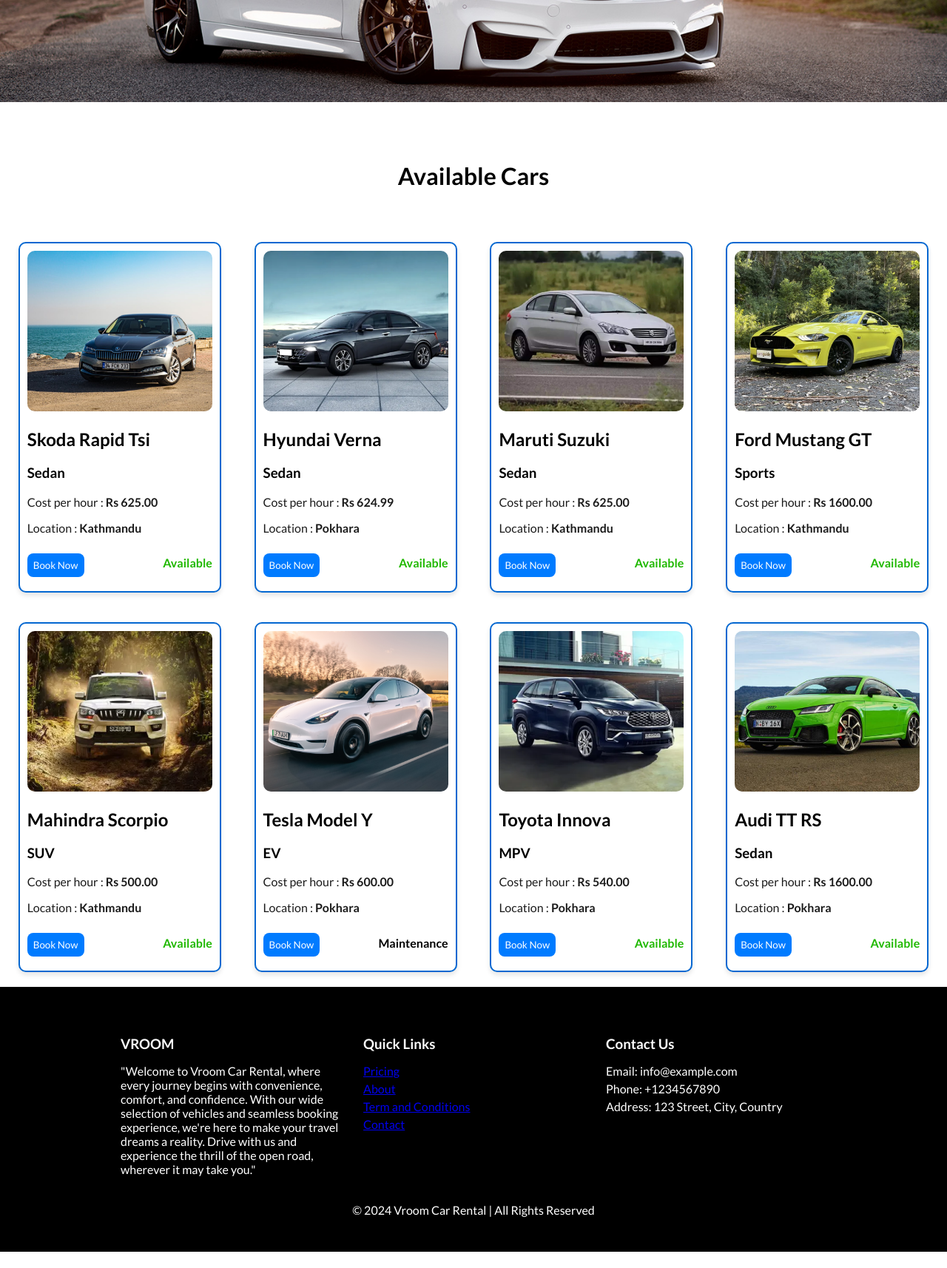
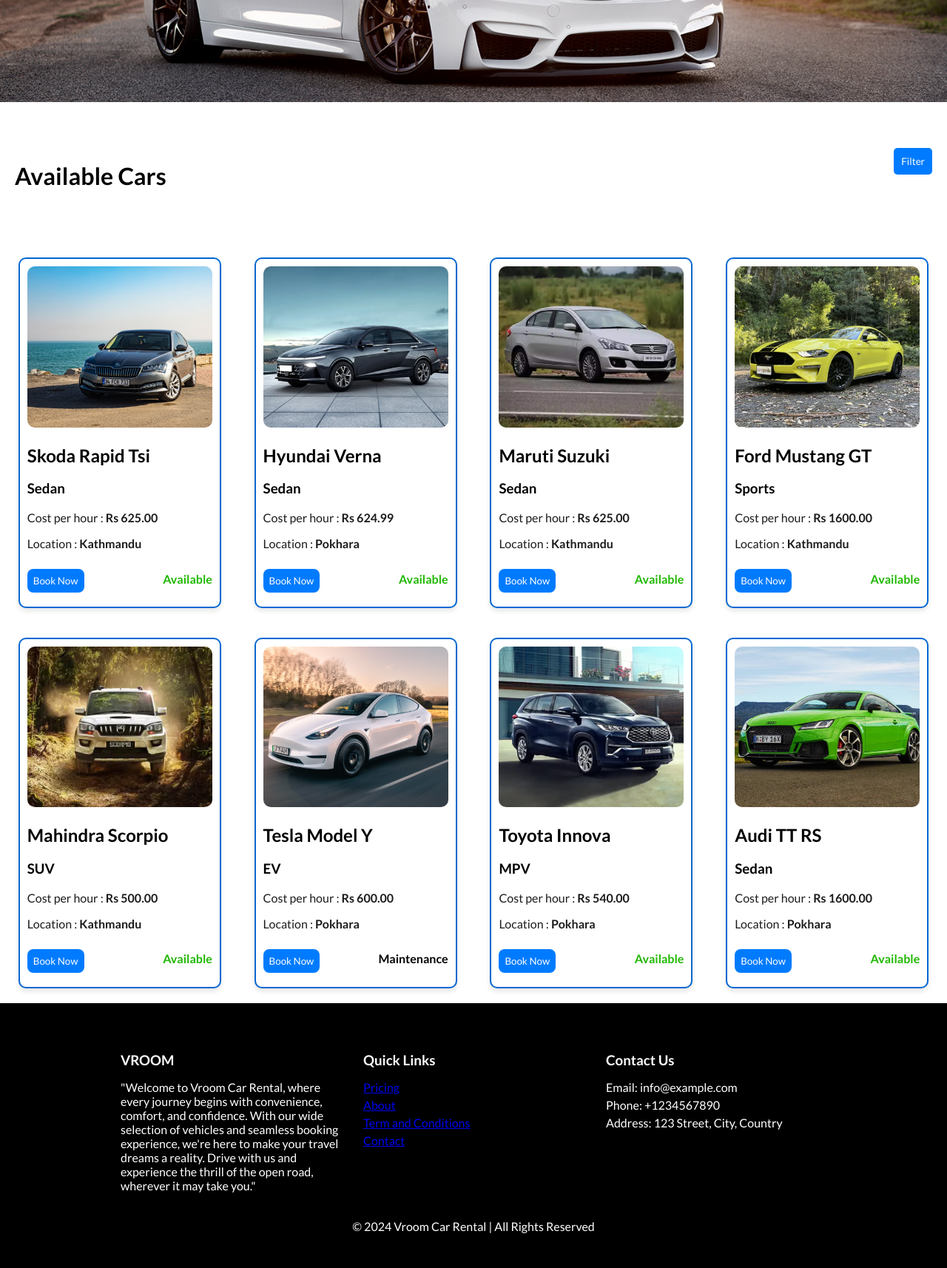
Before and after one commit to sagarnewpane/vroom, a Django app: page /cars/available-cars/ in a window 1280 px wide. Shown: the part 362-2076 px from the top of the page at 74% size. Before the commit the page ends 2054 px from the top, so only its background shows below. Run offline with Django 5.2, Linux system fonts and the light colour scheme; a user stored in the database is signed in; data comes from the database, SQL or seed files in the repository; both versions use the stored data as it was after the commit.

Commit message:
Implemented filter

```diff
--- a/booking/static/availablecar.css
+++ b/booking/static/availablecar.css
@@ -21,6 +21,14 @@ h3{
     height: 500px;
     object-fit: cover;
 
+}
+
+/* Add styles for the title container */
+.title-container {
+    display: flex;
+    justify-content: space-between;
+    align-items: center;
+    padding: 0 20px; /* Add padding to adjust alignment */
 }
 
 .car-container {
@@ -52,3 +60,44 @@ h3{
 .availability.unavailable {
     color: red;
 }
+
+/* filter */
+
+/* filter */
+
+/* Add styles for the filter menu */
+.filter-menu {
+    display: none;
+    min-width: 300px;
+    background-color: #f1f1f1; /* Adjust color to match theme */
+    padding: 15px;
+    border: 1px solid #ddd; /* Adjust color to match theme */
+    transition: all 0.8s ease; /* Add transition */
+    margin-right: 20px; /* Add padding to adjust alignment */
+    margin-bottom: 20px;
+    margin-top: 70px;
+    font-family: Arial, sans-serif; /* Adjust font to match theme */
+    color: #000000; /* Adjust color to match theme */
+    border: 2px solid #0367d1;
+    border-radius: 10px;
+    /* height: 50%; */
+}
+
+/* Add styles for the filter options */
+.filter-menu label {
+    padding: 15px;
+    font-size: 1em;
+}
+
+/* Add styles for the parent container */
+.content-container {
+    display: flex;
+    justify-content: space-between;
+}
+
+/* Add styles for the car container */
+.car-container {
+    flex-grow: 1;
+    flex-shrink: 1;
+    transition: flex-shrink 0.8s ease;
+}
--- /dev/null
+++ b/booking/static/availablecar.js
@@ -0,0 +1,17 @@
+// JavaScript function to toggle filter menu
+function toggleFilterMenu() {
+    var menu = document.getElementById('filter-menu');
+    if (menu.style.display === '' || menu.style.display === 'none') {
+        menu.style.display = 'block';
+        document.querySelector('.car-container').style.flexGrow = '0.8';
+    } else {
+        menu.style.display = 'none';
+        document.querySelector('.car-container').style.flexGrow = '1';
+    }
+}
+
+// Set the initial display property of the filter menu
+window.onload = function() {
+    var menu = document.getElementById('filter-menu');
+    menu.style.display = 'none';
+}
--- a/booking/views.py
+++ b/booking/views.py
@@ -41,10 +41,17 @@ def search_cars(request):
     return render(request, 'Vroom.html', {'form': form})
 
 def available_cars(request):
-    # Retrieve all cars
-    all_cars = Car.objects.all()
+    cars = Car.objects.all()
 
-    return render(request, 'availablecar.html', {'cars': all_cars})
+    if request.GET:
+        if 'car_location' in request.GET:
+            cars = cars.filter(car_location__in=request.GET.getlist('car_location'))
+        if 'type' in request.GET:
+            cars = cars.filter(type__in=request.GET.getlist('type'))
+        if 'availability' in request.GET:
+            cars = cars.filter(availability__in=request.GET.getlist('availability'))
+
+    return render(request, 'availablecar.html', {'cars': cars})
 
 
 @login_required(login_url='login')
--- a/templates/availablecar.html
+++ b/templates/availablecar.html
@@ -18,8 +18,17 @@
     <div class="car-slider">
       <img src="{% static 'BMW.png' %}" alt="" srcset="">
     </div>
-    <h1>Available Cars</h1>
+
+
+
+
+    <div class="title-container">
+      <h1>Available Cars</h1>
+      <button onclick="toggleFilterMenu()" >Filter</button>
+  </div>
+
     {% if cars %}
+    <div class="content-container">
       <div class="car-container">
         {% for car in cars %}
 
@@ -41,6 +50,40 @@
 
         {% endfor %}
       </div>
+
+      <div id="filter-menu" class="filter-menu">
+        <h2>Filter Options</h2>
+        <form method="get">
+          <h3>Location</h3>
+          <input type="checkbox" name="car_location" value="Kathmandu"><label for="Kathmandu">Kathmandu</label><br>
+          <input type="checkbox" name="car_location" value="Pokhara"><label for="Pokhara">Pokhara</label><br>
+
+          <!-- Add more locations as needed -->
+
+          <h3>Type</h3>
+          <input type="checkbox" name="type" value="Sedan"><label for="Sedan">Sedan</label><br>
+          <input type="checkbox" name="type" value="SUV"><label for="SUV">SUV</label><br>
+          <input type="checkbox" name="type" value="Sports"><label for="Sports">Sports</label><br>
+          <input type="checkbox" name="type" value="EV"><label for="EV">EV</label><br>
+          <input type="checkbox" name="type" value="MPV"><label for="MPV">MPV</label><br>
+
+
+          <!-- Add more types as needed -->
+
+          <h3>Availability</h3>
+          <input type="checkbox" name="availability" value="available"><label for="available">Available</label><br>
+          <input type="checkbox" name="availability" value="unavailable"><label for="unavailable">Unavailable</label><br>
+          <input type="checkbox" name="availability" value="maintenance"><label for="maintenance">Maintainance</label><br>
+
+
+          <button type="submit">Apply Filters</button>
+          <button type="button" onclick="window.location.href=window.location.pathname;">Reset Filters</button>
+      </form>
+    </div>
+    </div>
+    {% else %}
+    <h1 style="margin-bottom: 50px;">No Car for your liking :(</h1>
     {% endif %}
 
+    <script src="{% static 'availablecar.js' %}"></script>
 {% endblock %}
```
Also changed, not shown: vroom/static/style.css (+0 -19 lines), db.sqlite3.
